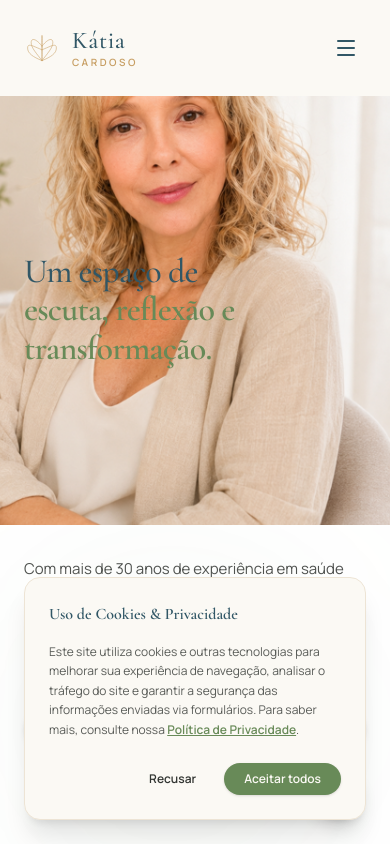
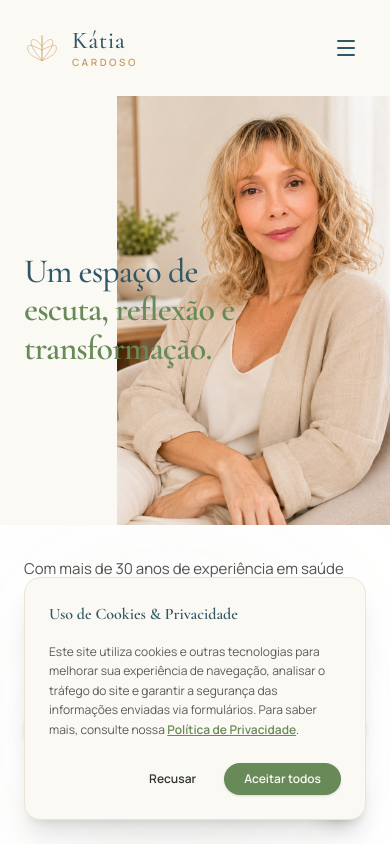
Before and after one commit to ronaldocardoso/katiacardoso, a Next.js app: page / in a window 390 px wide. Shown: the top 844 px of the page. Built offline with nearby package versions, Linux system fonts and the light colour scheme.

Commit message:
adjust: restrict mobile Hero image to right 70% width and reduce desktop bg size

```diff
--- a/src/app/page.tsx
+++ b/src/app/page.tsx
@@ -159,16 +159,18 @@ export default function Home() {
         {/* 1. Hero Section - Mobile/Tablet (Mockup-compliant) */}
         <section className="lg:hidden bg-white border-b border-bege-areia/20 w-full flex flex-col">
           {/* Top Image + Title overlay */}
-          <div className="relative w-full aspect-[1/1.1] overflow-hidden">
+          <div className="relative w-full aspect-[1/1.1] overflow-hidden bg-off-white">
+            {/* Background Image restricted to the right */}
+            <div className="absolute right-0 top-0 w-[70%] h-full">
               <Image
                 src="/katia_portrait_contact.png"
                 alt="Kátia Cardoso"
                 fill
                 priority
-              className="object-cover"
-              style={{ objectPosition: '100% center', transform: 'scale(1.35)', transformOrigin: 'right center' }}
-              sizes="100vw"
+                className="object-cover object-[right_20%_center]"
+                sizes="70vw"
               />
+            </div>
             {/* Title Overlay */}
             <div className="absolute inset-y-0 left-0 w-[65%] flex items-center pl-6 z-10">
               <h1 className="font-serif text-[34px] md:text-5xl text-azul-petroleo font-medium leading-[1.12] tracking-tight">
@@ -206,7 +208,7 @@ export default function Home() {
         </section>
 
         {/* 1. Hero Section - Desktop */}
-        <section className="hidden lg:flex relative min-h-[85vh] items-center bg-off-white border-b border-bege-areia/20 bg-[url('/calm_and_focused_workspace_portrait.png')] lg:bg-[length:auto_100%] lg:bg-[position:right_-180px_center] lg:bg-no-repeat">
+        <section className="hidden lg:flex relative min-h-[85vh] items-center bg-off-white border-b border-bege-areia/20 bg-[url('/calm_and_focused_workspace_portrait.png')] lg:bg-[length:auto_95%] lg:bg-[position:right_-280px_center] lg:bg-no-repeat">
           <div className="max-w-7xl mx-auto px-12 w-full grid grid-cols-12 gap-8 items-center z-10">
             {/* Left Content */}
             <div className="col-span-7 flex flex-col gap-6 text-left py-28">
```
Lines whose indentation alone changed are shown as unchanged.
